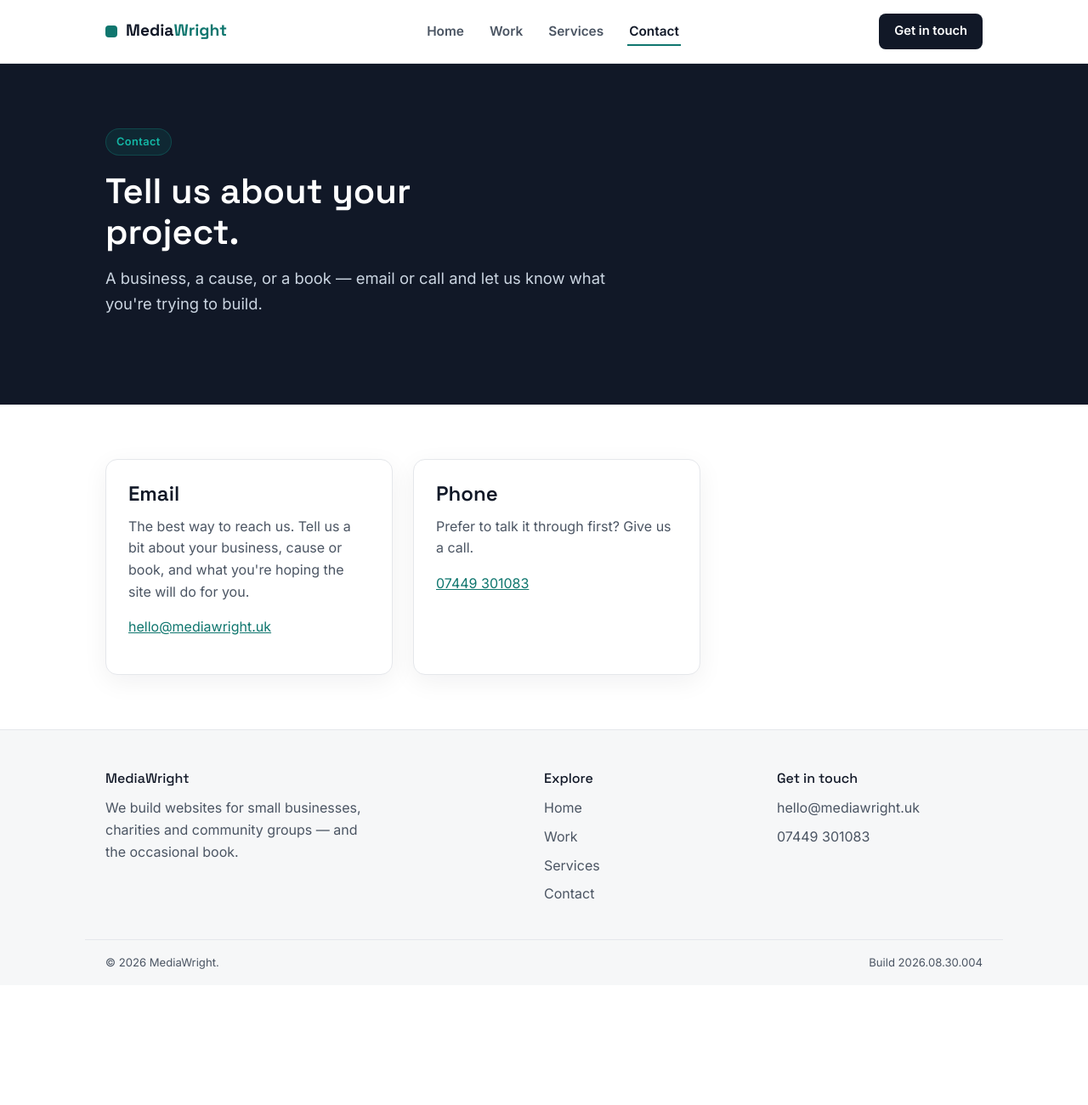
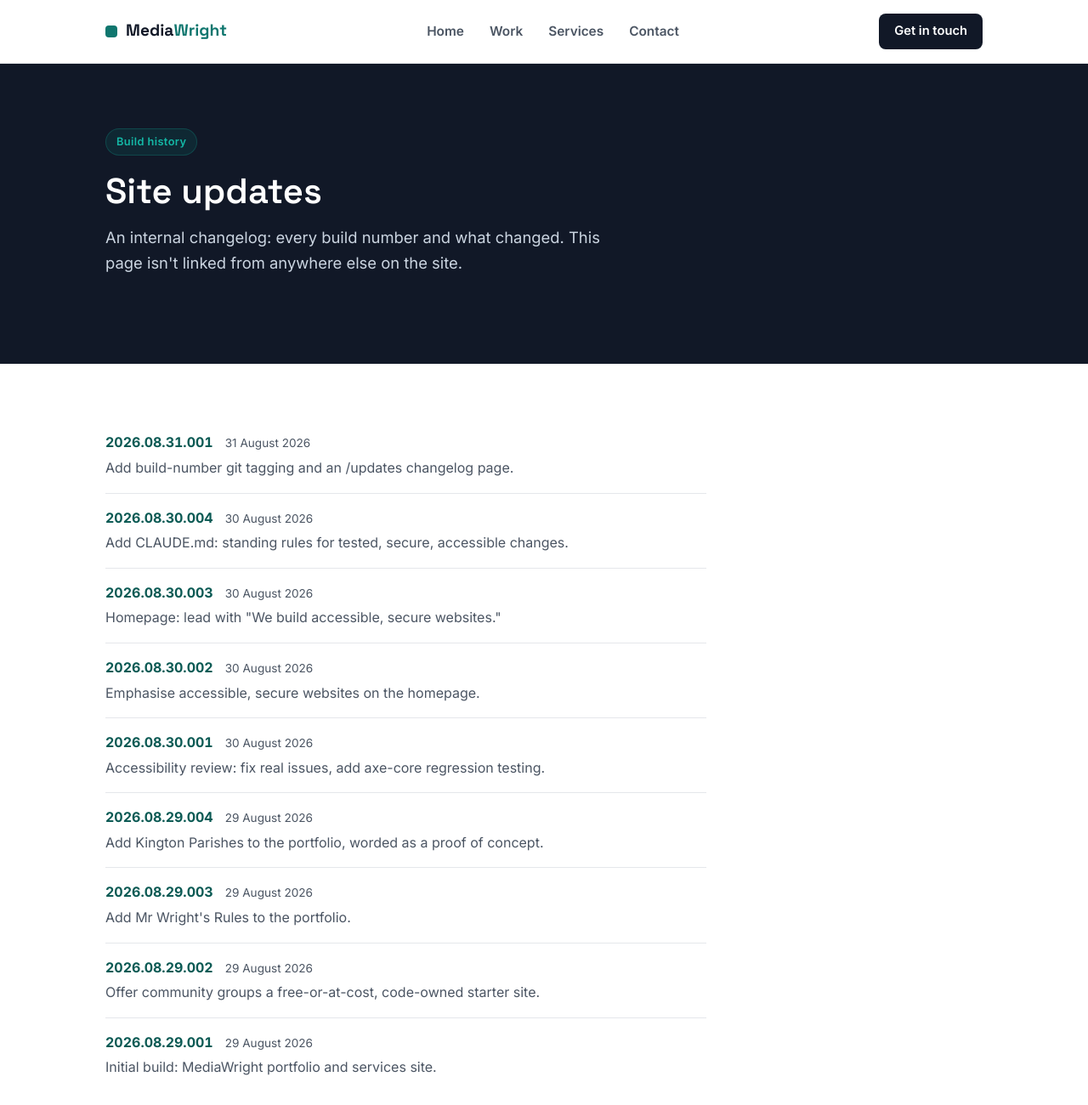
Before and after one commit to magicobject/MediaWright, a website: page public/updates.html in a window 1280 px wide. Shown: the top 1300 px of the page at 85% size. Before the commit the page ends 1159 px from the top, so only its background shows below. Drawn offline with Linux system fonts and the light colour scheme.

Commit message:
Add build-number git tagging and an /updates changelog page
Going forward: every commit gets a matching git tag (build-<date>.<NNN>,
the same value as the footer's build number), and a new entry at the
top of /updates.html — a real but deliberately unlinked page (not in
NAV or the footer, robots: noindex) documenting what changed in each
build. CLAUDE.md now spells out the process. Backfilled updates.html
with every historical build from git log.

Split test/support/pages.ts's PAGES (nav-coupled) from a new ALL_PAGES
(includes Updates) so footer/accessibility/canonical specs cover the
new page without pulling it into nav-behaviour assumptions.

All 27 tests pass; npm audit clean.

```diff
--- a/build-number.json
+++ b/build-number.json
@@ -1,4 +1,4 @@
 {
-  "date": "2026.08.30",
-  "build": 4
+  "date": "2026.08.31",
+  "build": 1
 }
--- a/public/css/style.css
+++ b/public/css/style.css
@@ -62,6 +62,14 @@
 .section-head h2{font-size:1.9rem;margin:0;}
 .section-head p{max-width:60ch;margin-top:10px;}
 
+.changelog{list-style:none;margin:0;padding:0;max-width:70ch;}
+.changelog li{padding:16px 0;border-bottom:1px solid var(--line);}
+.changelog li:last-child{border-bottom:none;}
+.changelog-meta{display:flex;gap:14px;align-items:baseline;flex-wrap:wrap;margin-bottom:4px;}
+.changelog-build{font-weight:700;color:var(--teal-dark);font-variant-numeric:tabular-nums;}
+.changelog-date{font-size:.85rem;color:var(--ink-soft);}
+.changelog p{margin:0;color:var(--ink-soft);}
+
 /* Cards / grid */
 .grid{display:grid;gap:24px;}
 .grid-3{grid-template-columns:repeat(3,1fr);}
--- a/public/contact.html
+++ b/public/updates.html
@@ -10,15 +10,16 @@
 <head>
 <meta charset="UTF-8">
 <meta name="viewport" content="width=device-width, initial-scale=1">
-<title>Contact | MediaWright</title>
-<meta name="description" content="Get in touch with MediaWright about a website for your business, charity, church or book.">
-<link rel="canonical" href="https://mediawright.uk/contact.html">
+<title>Site Updates | MediaWright</title>
+<meta name="description" content="Internal build changelog for mediawright.uk — not linked from anywhere on the site.">
+<meta name="robots" content="noindex">
+<link rel="canonical" href="https://mediawright.uk/updates.html">
 <link rel="icon" href="img/favicon.svg" type="image/svg+xml">
 <meta name="theme-color" content="#0f766e">
 <link rel="preconnect" href="https://fonts.googleapis.com">
 <link rel="preconnect" href="https://fonts.gstatic.com" crossorigin>
 <link href="https://fonts.googleapis.com/css2?family=Space+Grotesk:wght@500;600;700&family=Inter:wght@400;500;600;700&display=swap" rel="stylesheet">
-<link rel="stylesheet" href="css/style.css?v=2026.08.30.004">
+<link rel="stylesheet" href="css/style.css?v=2026.08.31.001">
 <script type="application/ld+json">
 {
   "@context": "https://schema.org",
@@ -49,7 +50,7 @@
         <li><a href="index.html">Home</a></li>
         <li><a href="work.html">Work</a></li>
         <li><a href="services.html">Services</a></li>
-        <li><a href="contact.html" aria-current="page">Contact</a></li>
+        <li><a href="contact.html">Contact</a></li>
       </ul>
     </nav>
     <a class="header-cta" href="contact.html">Get in touch</a>
@@ -59,26 +60,52 @@
 <main>
 <section class="hero">
   <div class="wrap">
-    <span class="eyebrow">Contact</span>
-    <h1>Tell us about your project.</h1>
-    <p class="lead">A business, a cause, or a book &mdash; email or call and let us know what you're trying to build.</p>
+    <span class="eyebrow">Build history</span>
+    <h1>Site updates</h1>
+    <p class="lead">An internal changelog: every build number and what changed. This page isn't linked from anywhere else on the site.</p>
   </div>
 </section>
 
 <section class="section">
   <div class="wrap">
-    <div class="grid grid-2">
-      <div class="card">
-        <h2>Email</h2>
-        <p>The best way to reach us. Tell us a bit about your business, cause or book, and what you're hoping the site will do for you.</p>
-        <p><a href="mailto:hello@mediawright.uk">hello@mediawright.uk</a></p>
-      </div>
-      <div class="card">
-        <h2>Phone</h2>
-        <p>Prefer to talk it through first? Give us a call.</p>
-        <p><a href="tel:+447449301083">07449 301083</a></p>
-      </div>
-    </div>
+    <ul class="changelog">
+      <li>
+        <div class="changelog-meta"><span class="changelog-build">2026.08.31.001</span><span class="changelog-date">31 August 2026</span></div>
+        <p>Add build-number git tagging and an /updates changelog page.</p>
+      </li>
+      <li>
+        <div class="changelog-meta"><span class="changelog-build">2026.08.30.004</span><span class="changelog-date">30 August 2026</span></div>
+        <p>Add CLAUDE.md: standing rules for tested, secure, accessible changes.</p>
+      </li>
+      <li>
+        <div class="changelog-meta"><span class="changelog-build">2026.08.30.003</span><span class="changelog-date">30 August 2026</span></div>
+        <p>Homepage: lead with "We build accessible, secure websites."</p>
+      </li>
+      <li>
+        <div class="changelog-meta"><span class="changelog-build">2026.08.30.002</span><span class="changelog-date">30 August 2026</span></div>
+        <p>Emphasise accessible, secure websites on the homepage.</p>
+      </li>
+      <li>
+        <div class="changelog-meta"><span class="changelog-build">2026.08.30.001</span><span class="changelog-date">30 August 2026</span></div>
+        <p>Accessibility review: fix real issues, add axe-core regression testing.</p>
+      </li>
+      <li>
+        <div class="changelog-meta"><span class="changelog-build">2026.08.29.004</span><span class="changelog-date">29 August 2026</span></div>
+        <p>Add Kington Parishes to the portfolio, worded as a proof of concept.</p>
+      </li>
+      <li>
+        <div class="changelog-meta"><span class="changelog-build">2026.08.29.003</span><span class="changelog-date">29 August 2026</span></div>
+        <p>Add Mr Wright's Rules to the portfolio.</p>
+      </li>
+      <li>
+        <div class="changelog-meta"><span class="changelog-build">2026.08.29.002</span><span class="changelog-date">29 August 2026</span></div>
+        <p>Offer community groups a free-or-at-cost, code-owned starter site.</p>
+      </li>
+      <li>
+        <div class="changelog-meta"><span class="changelog-build">2026.08.29.001</span><span class="changelog-date">29 August 2026</span></div>
+        <p>Initial build: MediaWright portfolio and services site.</p>
+      </li>
+    </ul>
   </div>
 </section>
 </main>
@@ -108,7 +135,7 @@
   </div>
   <div class="legal wrap">
     <span>&copy; <span id="yr"></span> MediaWright.</span>
-    <span class="build-number">Build 2026.08.30.004</span>
+    <span class="build-number">Build 2026.08.31.001</span>
   </div>
   <script>document.getElementById('yr').textContent = new Date().getFullYear();</script>
 </footer>
```
Also changed, not shown: CLAUDE.md (+7 -0 lines), public/404.html (+2 -2 lines), public/index.html (+2 -2 lines), public/services.html (+2 -2 lines), public/work.html (+2 -2 lines), src/pages.config.mjs (+7 -0 lines), src/pages/updates.html (added, +50 -0 lines), test/accessibility.spec.ts (+2 -2 lines), test/footer.spec.ts (+2 -2 lines), test/page-content.spec.ts (+11 -2 lines), test/support/pages.ts (+16 -0 lines), README.md.
